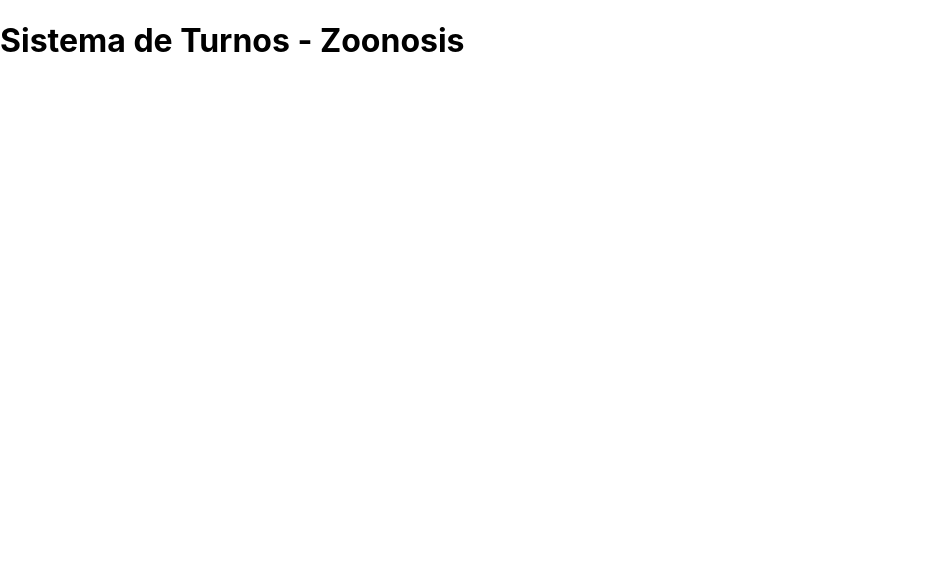
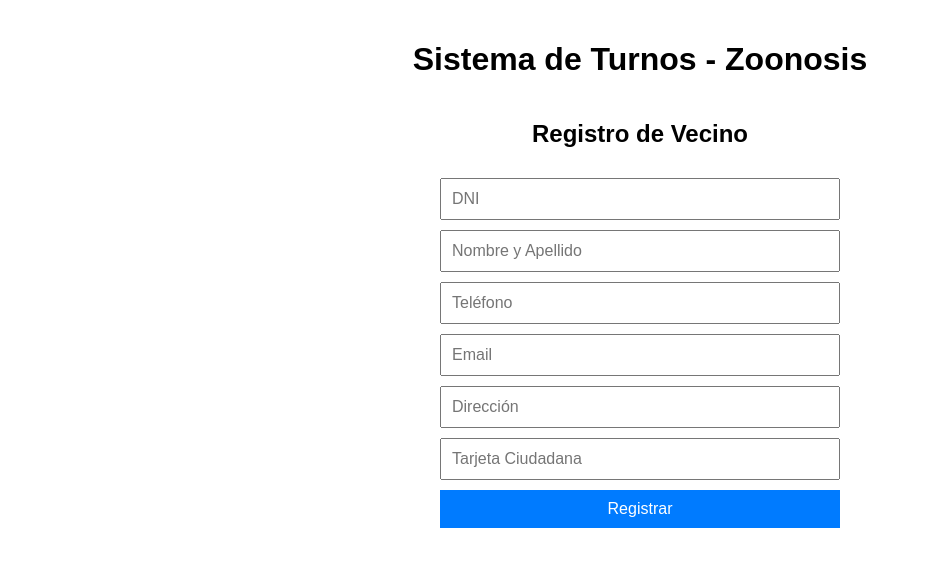
Before and after one commit to Manuufarina/zoonosis-turnos, a React (Create React App) app in the folder frontend/: page / in a window 1280 px wide. Shown: the top 566 px of the page, without its empty margins (0-928 px from the left). Built offline with nearby package versions, Linux system fonts and the light colour scheme; no server answers.

Commit message:
Corrección de frontend para evitar undefined

```diff
--- a/frontend/src/App.css
+++ b/frontend/src/App.css
@@ -1,38 +1,40 @@
 .App {
   text-align: center;
+  padding: 20px;
+  font-family: Arial, sans-serif;
 }
 
-.App-logo {
-  height: 40vmin;
-  pointer-events: none;
+form {
+  margin: 20px 0;
+  display: flex;
+  flex-direction: column;
+  gap: 10px;
+  max-width: 400px;
+  margin-left: auto;
+  margin-right: auto;
 }
 
-@media (prefers-reduced-motion: no-preference) {
-  .App-logo {
-    animation: App-logo-spin infinite 20s linear;
-  }
+input, button {
+  padding: 10px;
+  font-size: 16px;
 }
 
-.App-header {
-  background-color: #282c34;
-  min-height: 100vh;
-  display: flex;
-  flex-direction: column;
-  align-items: center;
-  justify-content: center;
-  font-size: calc(10px + 2vmin);
+button {
+  background-color: #007bff;
   color: white;
+  border: none;
+  cursor: pointer;
 }
 
-.App-link {
-  color: #61dafb;
+button:hover {
+  background-color: #0056b3;
 }
 
-@keyframes App-logo-spin {
-  from {
-    transform: rotate(0deg);
-  }
-  to {
-    transform: rotate(360deg);
-  }
+ul {
+  list-style: none;
+  padding: 0;
 }
+
+li {
+  margin: 5px 0;
+}
--- a/frontend/src/App.js
+++ b/frontend/src/App.js
@@ -1,19 +1,168 @@
-import React, { useEffect, useState } from 'react';
+import React, { useState } from 'react';
 import axios from 'axios';
+import './App.css';
 
 function App() {
-  const [mensaje, setMensaje] = useState('');
+  const [dni, setDni] = useState('');
+  const [vecino, setVecino] = useState(null);
+  const [mascota, setMascota] = useState({ nombre: '', raza: '', edad: '', peso: '' });
+  const [turno, setTurno] = useState({ mascota_id: '', sucursal: '', dia: '', hora: '' });
+  const [mascotas, setMascotas] = useState([]);
+  const backendUrl = 'http://localhost:3001'; // Usamos el backend local por ahora
 
-  useEffect(() => {
-    axios.get('https://zoonosis-backend.onrender.com')
-      .then(response => setMensaje(response.data))
-      .catch(error => console.error(error));
-  }, []);
+  // Registrar vecino
+  const registrarVecino = async (e) => {
+    e.preventDefault();
+    const datos = {
+      dni: e.target.dni.value,
+      nombre: e.target.nombre.value,
+      telefono: e.target.telefono.value,
+      email: e.target.email.value,
+      direccion: e.target.direccion.value,
+      tarjeta_ciudadana: e.target.tarjeta.value,
+    };
+    try {
+      const response = await axios.post(`${backendUrl}/api/vecinos`, datos);
+      alert(response.data.message);
+      setDni(datos.dni);
+    } catch (error) {
+      alert(error.response?.data?.error || 'Error al registrar vecino');
+    }
+  };
+
+  // Registrar mascota
+  const registrarMascota = async (e) => {
+    e.preventDefault();
+    const datos = { ...mascota, dni_vecino: dni };
+    try {
+      const response = await axios.post(`${backendUrl}/api/mascotas`, datos);
+      alert(response.data.message);
+      obtenerMascotas();
+    } catch (error) {
+      alert(error.response?.data?.error || 'Error al registrar mascota');
+    }
+  };
+
+  // Obtener mascotas
+  const obtenerMascotas = async () => {
+    try {
+      const response = await axios.get(`${backendUrl}/api/mascotas/${dni}`);
+      setMascotas(response.data);
+    } catch (error) {
+      alert('Error al obtener mascotas');
+    }
+  };
+
+  // Reservar turno
+  const reservarTurno = async (e) => {
+    e.preventDefault();
+    const datos = { ...turno, dni_vecino: dni };
+    try {
+      const response = await axios.post(`${backendUrl}/api/turnos`, datos);
+      alert(response.data.message);
+    } catch (error) {
+      alert(error.response?.data?.error || 'Error al reservar turno');
+    }
+  };
 
   return (
-    <div>
+    <div className="App">
       <h1>Sistema de Turnos - Zoonosis</h1>
-      <p>{mensaje}</p>
+
+      {!dni ? (
+        <form onSubmit={registrarVecino}>
+          <h2>Registro de Vecino</h2>
+          <input type="text" name="dni" placeholder="DNI" required />
+          <input type="text" name="nombre" placeholder="Nombre y Apellido" required />
+          <input type="text" name="telefono" placeholder="Teléfono" required />
+          <input type="email" name="email" placeholder="Email" required />
+          <input type="text" name="direccion" placeholder="Dirección" required />
+          <input type="text" name="tarjeta" placeholder="Tarjeta Ciudadana" required />
+          <button type="submit">Registrar</button>
+        </form>
+      ) : (
+        <div>
+          <h2>Bienvenido, DNI: {dni}</h2>
+
+          <form onSubmit={registrarMascota}>
+            <h3>Registrar Nueva Mascota</h3>
+            <input
+              type="text"
+              placeholder="Nombre"
+              value={mascota.nombre}
+              onChange={(e) => setMascota({ ...mascota, nombre: e.target.value })}
+              required
+            />
+            <input
+              type="text"
+              placeholder="Raza"
+              value={mascota.raza}
+              onChange={(e) => setMascota({ ...mascota, raza: e.target.value })}
+              required
+            />
+            <input
+              type="text"
+              placeholder="Edad"
+              value={mascota.edad}
+              onChange={(e) => setMascota({ ...mascota, edad: e.target.value })}
+              required
+            />
+            <input
+              type="number"
+              placeholder="Peso (kg)"
+              value={mascota.peso}
+              onChange={(e) => setMascota({ ...mascota, peso: e.target.value })}
+              required
+            />
+            <button type="submit">Registrar Mascota</button>
+          </form>
+
+          <h3>Mis Mascotas</h3>
+          <button onClick={obtenerMascotas}>Actualizar Lista</button>
+          <ul>
+            {mascotas.length > 0 ? (
+              mascotas.map((m) => (
+                <li key={m.id}>
+                  {m.nombre} - {m.raza} ({m.edad}, {m.peso}kg)
+                </li>
+              ))
+            ) : (
+              <li>No hay mascotas registradas</li>
+            )}
+          </ul>
+
+          <form onSubmit={reservarTurno}>
+            <h3>Reservar Turno</h3>
+            <input
+              type="number"
+              placeholder="ID de Mascota"
+              value={turno.mascota_id}
+              onChange={(e) => setTurno({ ...turno, mascota_id: e.target.value })}
+              required
+            />
+            <input
+              type="text"
+              placeholder="Sucursal"
+              value={turno.sucursal}
+              onChange={(e) => setTurno({ ...turno, sucursal: e.target.value })}
+              required
+            />
+            <input
+              type="date"
+              value={turno.dia}
+              onChange={(e) => setTurno({ ...turno, dia: e.target.value })}
+              required
+            />
+            <input
+              type="time"
+              value={turno.hora}
+              onChange={(e) => setTurno({ ...turno, hora: e.target.value })}
+              required
+            />
+            <button type="submit">Reservar Turno</button>
+          </form>
+        </div>
+      )}
     </div>
   );
 }
```
Also changed, not shown: 1 other file (tests, documents, lock files or other folders).
